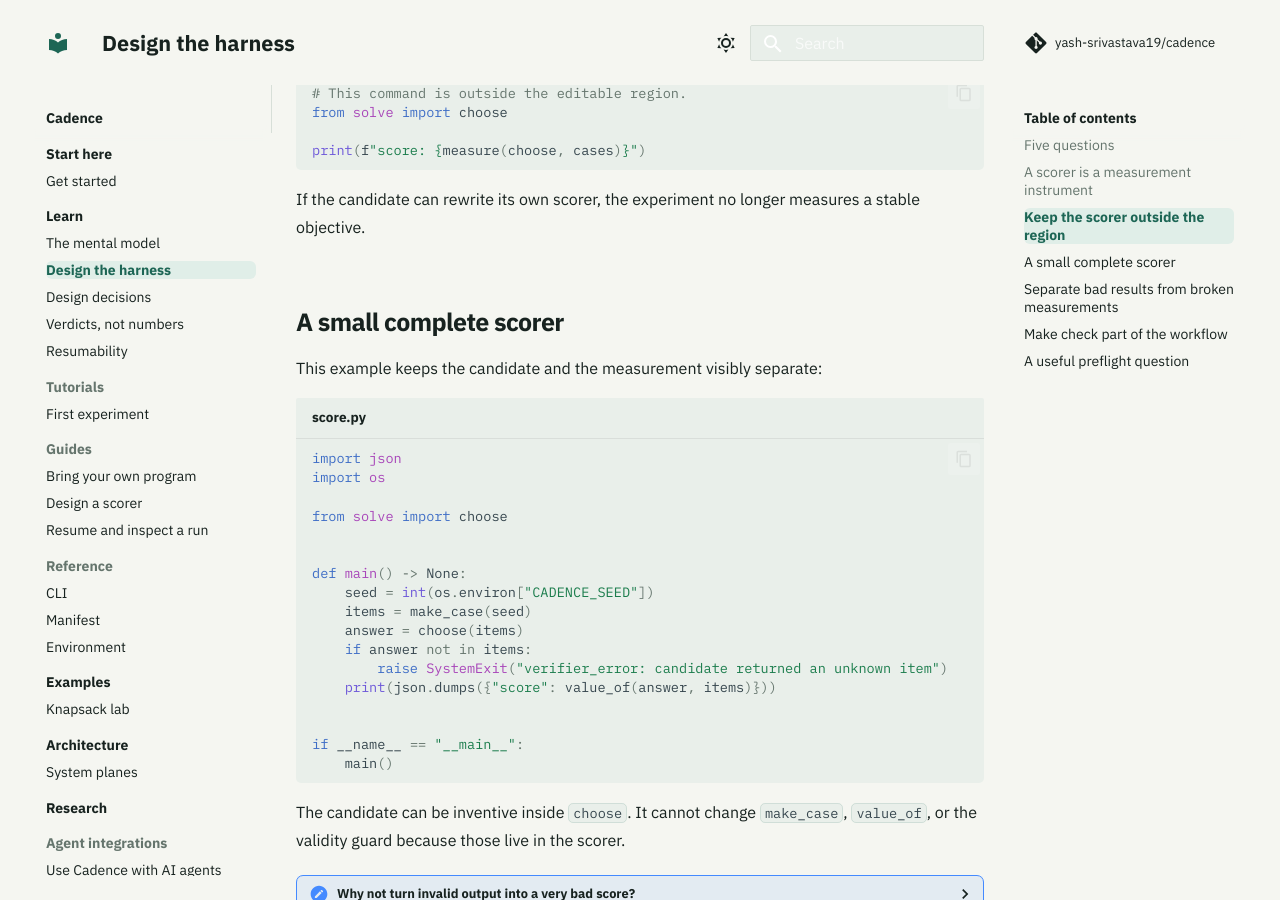
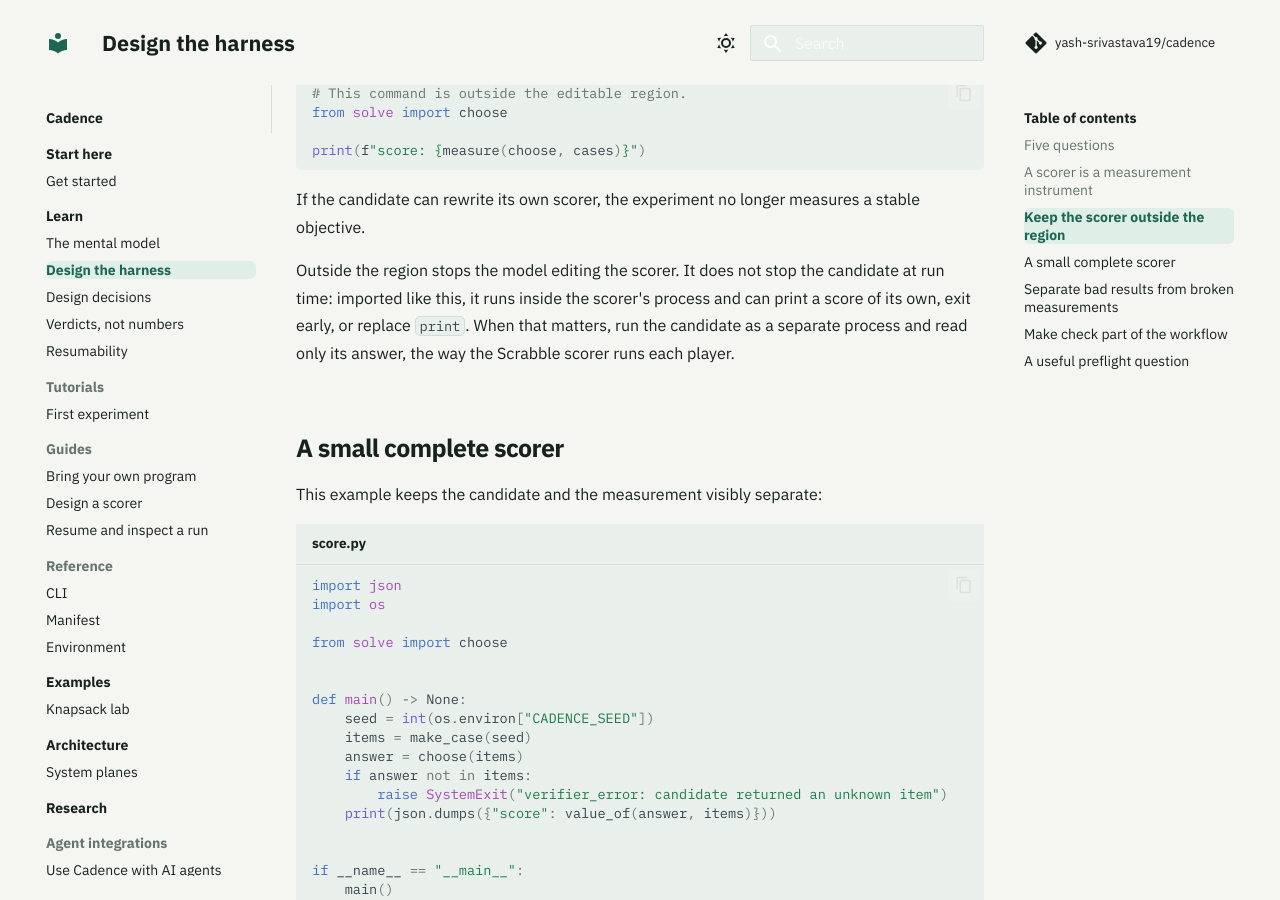
Before and after one commit to yash-srivastava19/cadence, an MkDocs documentation site: the page built from docs/concepts/harness.md, in a window 1280 px wide and 900 px high, scrolled down 1284 px. Built offline with MkDocs 1.6.1 and Material for MkDocs 9.7.7, drawn with Linux system fonts in a browser that asks for light colours; comment, search, counter and statistics services are not loaded.

Commit message:
docs: say what outside the region does and does not protect
The README said a candidate cannot set its own score. Outside the region
stops the model editing the scorer; it does not stop an imported candidate
printing a score at run time. Say so, and point at running the candidate as
a separate process.

Claude-Session: https://claude.ai/code/session_01XYpPiUxtb5fEH9BZUvmfd8

````diff
--- a/docs/concepts/harness.md
+++ b/docs/concepts/harness.md
@@ -46,6 +46,8 @@ print(f"score: {measure(choose, cases)}")
 ```
 
 If the candidate can rewrite its own scorer, the experiment no longer measures a stable objective.
+
+Outside the region stops the model editing the scorer. It does not stop the candidate at run time: imported like this, it runs inside the scorer's process and can print a score of its own, exit early, or replace `print`. When that matters, run the candidate as a separate process and read only its answer, the way the Scrabble scorer runs each player.
 
 ## A small complete scorer
 
````
Also changed, not shown: README.md (+1 -1 lines).
